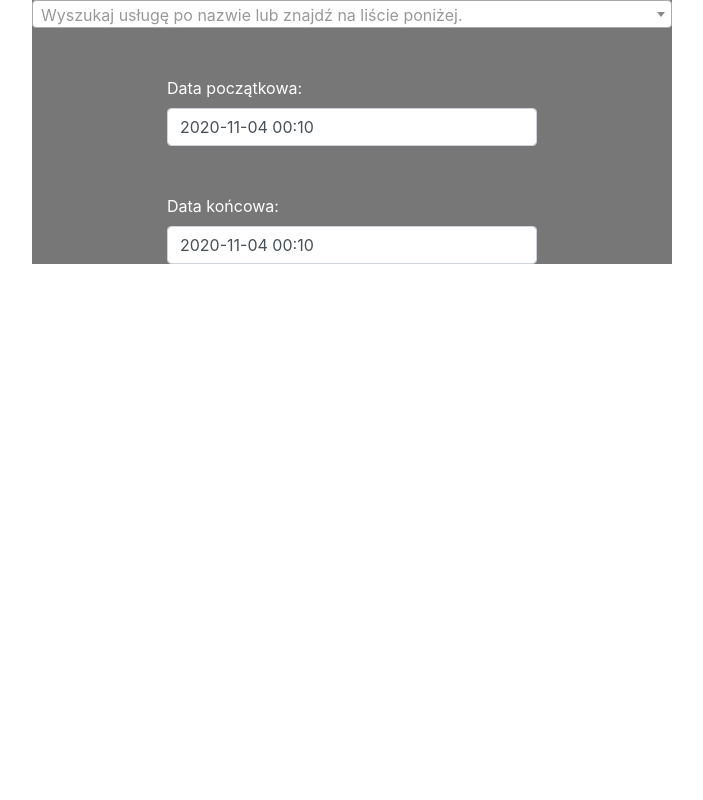
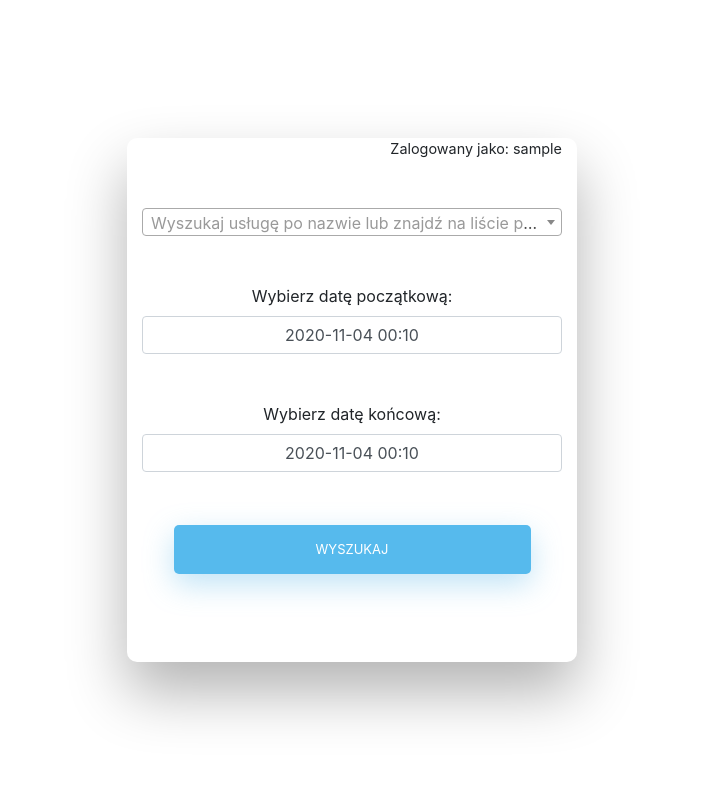
Before and after one commit to buhaay/scrapper, a Flask app: template templates/index.html in a window 1280 px wide. Shown: the whole page, without its empty margins (288-991 px from the left). Run offline with Flask 2, Linux system fonts and the light colour scheme; the template is opened without the code that fills it: most values are stand-ins (such as "Sample title", 1, 10 or a date in 2020); some libraries are stand-ins or nearby versions.

Commit message:
index.html - use style from login page, added logged user info & submit button

```diff
--- a/static/css/login_form.css
+++ b/static/css/login_form.css
@@ -35,6 +35,12 @@ p {
 
 p.warning {
     color:red
+}
+
+/* SEARCH FORM */
+.loginfo {
+    text-align: right;
+    font-size: 0.9rem;
 }
 /* STRUCTURE */
 
@@ -122,7 +128,7 @@ input[type=button]:active, input[type=submit]:active, input[type=reset]:active
   transform: scale(0.95);
 }
 
-input[type=text] {
+input {
   background-color: #f6f6f6;
   border: none;
   color: #0d0d0d;
@@ -143,12 +149,12 @@ input[type=text] {
   border-radius: 5px 5px 5px 5px;
 }
 
-input[type=text]:focus {
+input:focus {
   background-color: #fff;
   border-bottom: 2px solid #5fbae9;
 }
 
-input[type=text]:placeholder {
+input:placeholder {
   color: #cccccc;
 }
 
--- a/static/css/style.css
+++ b/static/css/style.css
@@ -1,8 +1,12 @@
 .wrapper {
-    width: 50%;
-    margin-left: auto;
-    margin-right: auto;
-    background-color: #777;
+  display: flex;
+  align-items: center;
+  flex-direction: column;
+  justify-content: center;
+  width: 100%;
+  min-height: 100%;
+  padding: 20px;
+  color: #565656;
 }
 
 ul {
--- a/templates/index.html
+++ b/templates/index.html
@@ -2,17 +2,24 @@
 <html lang="en">
 <head>
     <meta charset="UTF-8">
-    <link rel="stylesheet" type="text/css" href="{{ url_for('static', filename='css/style.css') }}">
+    <link rel="stylesheet" type="text/css" href="{{ url_for('static', filename='css/login_form.css') }}">
     <link type="text/javascript" href="{{ url_for('static', filename='map.js') }}">
     <link rel="stylesheet" href="https://stackpath.bootstrapcdn.com/bootstrap/4.3.1/css/bootstrap.min.css">
+    <link rel="stylesheet" href="{{ url_for('static', filename='jquery.datetimepicker.min.css') }}">
     <link rel="stylesheet" href="{{ url_for('static', filename='jquery.datetimepicker.min.css') }}">
     <link href="https://cdn.jsdelivr.net/npm/select2@4.1.0-beta.1/dist/css/select2.min.css" rel="stylesheet" />
     <title>Luxmed Scrapper</title>
 </head>
 <body>
-    <div class="wrapper">
-        <div>
-            <select class="js-example-placeholder-single js-states form-control">
+    <div class="wrapper fadeInDown">
+        <div id="formContent">
+            <!-- login info -->
+            <div class="loginfo container mb-5">
+                Zalogowany jako: {{ username }}
+            </div>
+            <!-- exam picker -->
+            <div class="container mt-5 mb-5">
+                <select class="js-example-placeholder-single js-states form-control picker fadeIn first">
                     <option></option>
                     {% for index, variety in varieties.items() %}
                         {% for i, exam in variety.examList.items() %}
@@ -21,28 +28,21 @@
                     {% endfor %}
                 </select>
             </div>
-<!--        <div>-->
-<!--            <ul>-->
-<!--                {% for index, variety in varieties.items() %}-->
-<!--                    <li class="varieties">{{ variety.name }}-->
-<!--                        <ul class="exams">-->
-<!--                            {% for i, exam in variety.examList.items() %}-->
-<!--                                <li>-->
-<!--                                    <input type="checkbox"  id="{{ variety.name }}">{{ exam.name }}-->
-<!--                                </li>-->
-<!--                            {% endfor %}-->
-<!--                        </ul>-->
-<!--                    </li>-->
-<!--                {% endfor %}-->
-<!--            </ul>-->
-<!--        </div>-->
-        <div class="container mt-5 mb-5" style="width:400px">
-            <label for="start_date" style="color:white">Data początkowa:</label>
-            <input type="text" id="start_date" class="form-control picker">
+
+            <!-- start date picker -->
+            <div class="container mt-5 mb-5">
+                <label for="start_date">Wybierz datę początkową:</label>
+                <input type="text" id="start_date" class="form-control picker fadeIn second">
             </div>
-        <div class="container mt-5 mb-5" style="width:400px">
-            <label for="start_date" style="color:white">Data końcowa:</label>
-            <input type="text" id="end_date" class="form-control picker">
+            <!-- end date picker-->
+            <div class="container mt-5 mb-5">
+                <label for="end_date">Wybierz datę końcową:</label>
+                <input type="text" id="end_date" class="form-control picker fadeIn third">
+            </div>
+            <div class="container mt-5 mb-5">
+                <input type="submit" class="fadeIn fourth" value="Wyszukaj">
+            </div>
+
         </div>
     </div>
 
--- a/templates/login.html
+++ b/templates/login.html
@@ -21,9 +21,9 @@
         <div class="fadeIn first">
           <p>Luxmed Scrapper</p>
         </div>
-        <form method="post">
-            <input type="text" id="login" class="fadeIn second" name="login" placeholder="email">
-            <input type="text" id="password" class="fadeIn third" name="password" placeholder="hasło">
+        <form method="POST">
+            <input type="email" id="login" class="fadeIn second" name="login" placeholder="email">
+            <input type="password" id="password" class="fadeIn third" name="password" placeholder="hasło">
             <input type="submit" class="fadeIn fourth" value="Zaloguj">
         </form>
     </div>
```
Also changed, not shown: other parts of static/css/login_form.css (+48 -0 lines). Lines whose indentation alone changed are shown as unchanged.
